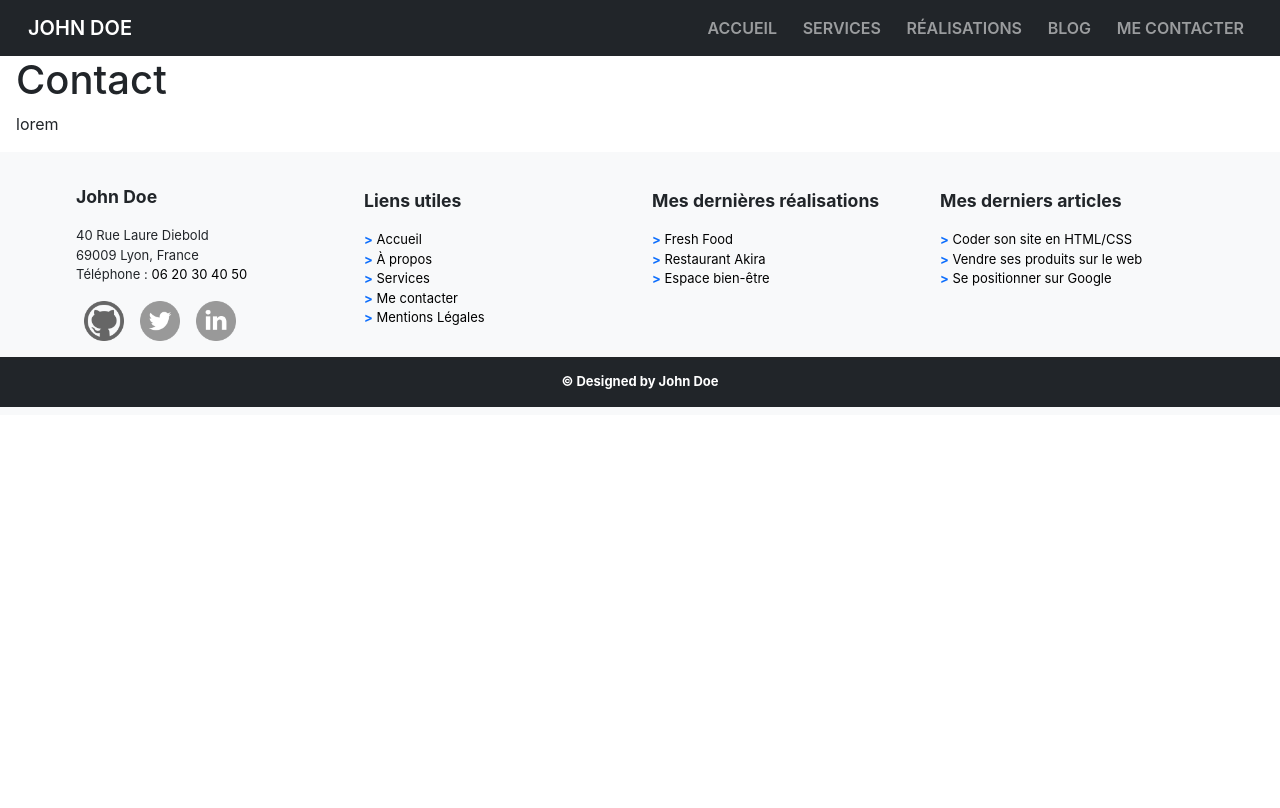
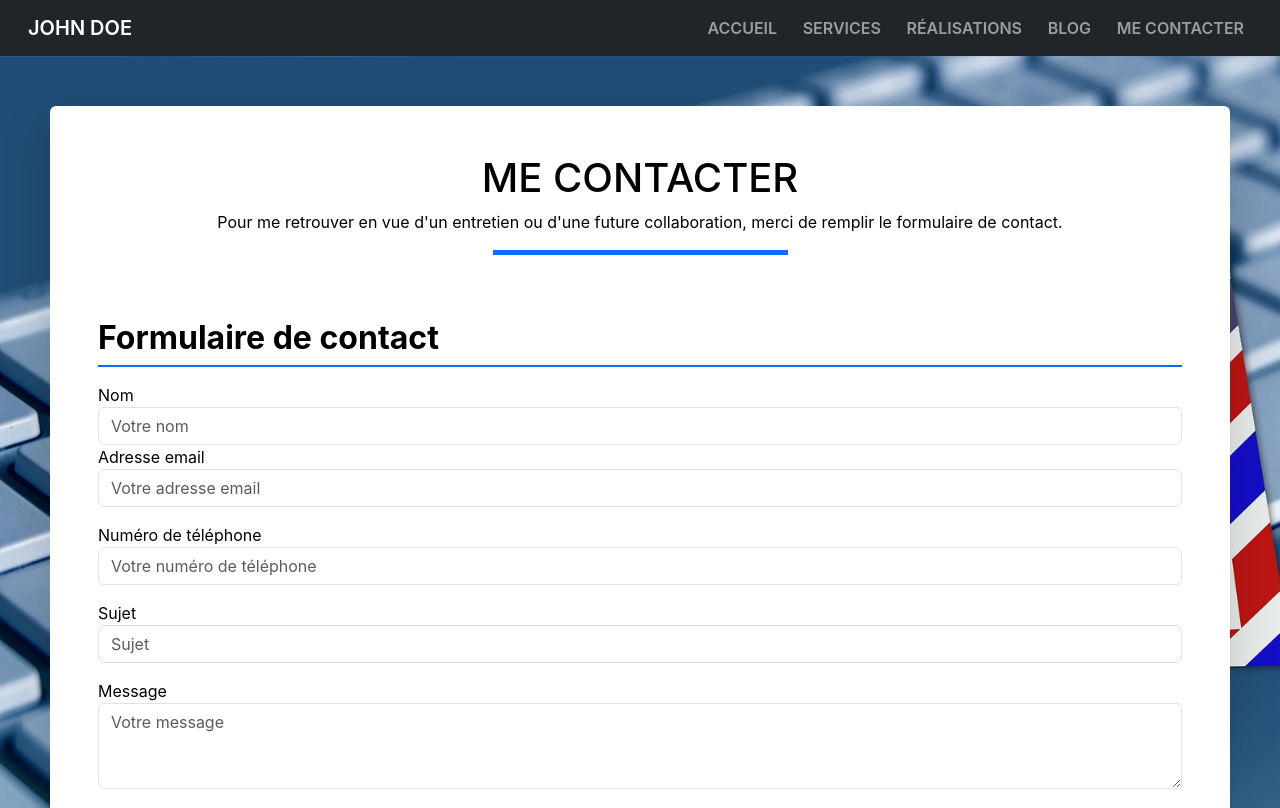
Before and after one commit to lc0362/react-johndoe, a React (Create React App) app: page /contact in a window 1280 px wide. Shown: the top 808 px of the page. Built offline with nearby package versions, Linux system fonts and the light colour scheme.

Commit message:
changes tittles and contact

```diff
--- a/src/App.css
+++ b/src/App.css
@@ -2,8 +2,6 @@ a:hover  {
   color: rgba(255, 255, 255, 0.8) !important; /* Blanc avec transparence de 0.8 appliqué sur tous les liens du site */
 }
 
-
-
 a {
   text-decoration: none; /* Tous les liens du site ne sont pas soulignés*/
 }
--- a/src/components/Footer.jsx
+++ b/src/components/Footer.jsx
@@ -32,7 +32,7 @@ function Footer() {
             <p className="title fw-bold">Liens utiles</p>
             <ul className="list-unstyled ">
               <li><span className="text-primary fw-bold">&gt;</span><a href="/" className='text-black'> Accueil</a></li>
-              <li><span className="text-primary fw-bold">&gt;</span><a href="/"className='text-black'> À propos</a></li>
+              <li><span className="text-primary fw-bold">&gt;</span><a href="/#about" className='text-black'> À propos</a></li>
               <li><span className="text-primary fw-bold">&gt;</span><a href="/services" className='text-black'> Services</a></li>
               <li><span className="text-primary fw-bold">&gt;</span><a href="/contact" className='text-black'> Me contacter</a></li>
               <li><span className="text-primary fw-bold">&gt;</span><a href="/mentionslegales" className='text-black'> Mentions Légales</a></li>
--- a/src/pages/Blog.jsx
+++ b/src/pages/Blog.jsx
@@ -1,10 +1,43 @@
-import React from 'react';
+import React, { useState, useEffect } from 'react';
 
 function Blog() {
+  const [backgroundImage, setBackgroundImage] = useState('/banner-mobile.jpg');
+
+  const handleResize = () => {
+    const width = window.innerWidth;
+    if (width < 768) {
+      setBackgroundImage('/banner-mobile.jpg');
+    } else if (width < 992) {
+      setBackgroundImage('/banner-tablette.jpg');
+    } else {
+      setBackgroundImage('/banner.jpg');
+    }
+  };
+
+  useEffect(() => {
+    handleResize();
+    window.addEventListener('resize', handleResize);
+    return () => window.removeEventListener('resize', handleResize);
+  }, []);
+
   return (
-    <div  className="px-3">
-      <h1>Blog</h1>
-      <p>Bienvenue sur le blog !</p>
+    <div>
+      <section
+        style={{
+          backgroundImage: `url(${backgroundImage})`,
+          backgroundSize: 'cover',
+          backgroundPosition: 'center',
+          padding: '50px',
+          textAlign: 'center',
+          color: 'white'
+        }}
+      >
+      </section>
+
+      <h1 className='text-uppercase text-center my-3'>Blog</h1>
+      <p className='text-center '>Retrouvez ici quelques articles sur le développement web.</p>
+      <div className='bg-primary mb-5 w-25 mx-auto' style={{ height: '5px' }}></div>
+      <p>lorem</p>
     </div>
   );
 }
--- a/src/pages/Contact.jsx
+++ b/src/pages/Contact.jsx
@@ -1,12 +1,75 @@
-import React from 'react';
+import React, { useState, useEffect } from 'react';
 
 function Contact() {
+
+
   return (
-    <div  className="px-3">
-      <h1>Contact</h1>
-      <p>lorem</p>
+    <div>
+<section
+  style={{
+    backgroundImage: `url('/contact-bg.jpg')`, // Chemin vers l'image dans le dossier public
+    backgroundSize: 'cover',
+    backgroundPosition: 'center',
+    padding: '50px',
+    color: 'black'
+  }}
+>
+<div className='shadow-lg bg-white rounded pb-5'>
+
+
+
+      <h1 className='text-uppercase text-center pt-5'>Me contacter</h1>
+      <p className='text-center '>Pour me retrouver en vue d'un entretien ou d'une future collaboration, merci de remplir le formulaire de contact.</p>
+      <div className='bg-primary mb-5 w-25 mx-auto' style={{ height: '5px' }}></div>
+
+
+      <div className='py-3 px-5'>
+        <h2 className=" fw-bold" id="form">Formulaire de contact</h2>
+      <div className='bg-primary' style={{ height: '2px' }}></div>
+      </div>
+
+
+<div>
+
+
+<form className='px-5 '>
+              <div className="form-group  ">
+                <label htmlFor="name">Nom</label>
+                <input type='text' className="form-control" id="name" placeholder="Votre nom" />
+              </div>
+
+              <div className="form-group mb-3">
+                <label htmlFor="email">Adresse email</label>
+                <input type="email" className="form-control" id="email" placeholder="Votre adresse email" />
+              </div>
+
+              <div className="form-group mb-3">
+                <label htmlFor="tel">Numéro de téléphone</label>
+                <input type="number" min="1" max="10" className="form-control" id="tel" placeholder="Votre numéro de téléphone" />
+              </div>
+
+              <div className="form-group mb-3">
+                <label htmlFor="subject">Sujet</label>
+                <input type='text' className="form-control" id="subject" placeholder="Sujet" />
+              </div>
+
+              <div className="form-group mb-4">
+                <label htmlFor="message">Message</label>
+                <textarea className="form-control" id="message" rows="3" placeholder="Votre message"></textarea>
+              </div>
+
+              <button type="submit" className="btn btn-primary w-100">Envoyer</button>
+            </form>
+
+
+</div>
+
+
+</div>
+      </section>
     </div>
   );
 }
 
+
 export default Contact;
--- a/src/pages/Home.jsx
+++ b/src/pages/Home.jsx
@@ -2,7 +2,7 @@ import React, { useEffect, useState } from 'react';
 import './Home.css';
 
 function Home() {
-  const [backgroundImage, setBackgroundImage] = useState('/banner-mobile.jpg');
+  const [backgroundImage, setBackgroundImage] = useState('/hero-bg-mobile.jpg');
 
   const handleResize = () => {
     const width = window.innerWidth;
--- a/src/pages/MentionsLegales.jsx
+++ b/src/pages/MentionsLegales.jsx
@@ -5,7 +5,11 @@ function MentionsLegales() {
 
 
     <div className="px-3">
-      <h1>Mentions légales</h1>
+
+      <h1 className='text-uppercase text-center my-3'>Mentions légales</h1>
+      <div className='bg-primary mb-5 w-25 mx-auto' style={{ height: '5px' }}></div>
+
+
       <div className="accordion" id="accordionExample">
 
         {/* Section 1: Éditeur du site */}
--- a/src/pages/Realisations.jsx
+++ b/src/pages/Realisations.jsx
@@ -1,9 +1,42 @@
-import React from 'react';
+import React, { useState, useEffect } from 'react';
 
 function Realisations() {
+  const [backgroundImage, setBackgroundImage] = useState('/banner-mobile.jpg');
+
+  const handleResize = () => {
+    const width = window.innerWidth;
+    if (width < 768) {
+      setBackgroundImage('/banner-mobile.jpg');
+    } else if (width < 992) {
+      setBackgroundImage('/banner-tablette.jpg');
+    } else {
+      setBackgroundImage('/banner.jpg');
+    }
+  };
+
+  useEffect(() => {
+    handleResize();
+    window.addEventListener('resize', handleResize);
+    return () => window.removeEventListener('resize', handleResize);
+  }, []);
+
   return (
-    <div className="px-3">
-      <h1>Réalisations</h1>
+    <div>
+      <section
+        style={{
+          backgroundImage: `url(${backgroundImage})`,
+          backgroundSize: 'cover',
+          backgroundPosition: 'center',
+          padding: '50px',
+          textAlign: 'center',
+          color: 'white'
+        }}
+      >
+      </section>
+
+      <h1 className='text-uppercase text-center my-3'>Portfolio</h1>
+      <p className='text-center '>Voici quelques-unes de mes réalisations.</p>
+      <div className='bg-primary mb-5 w-25 mx-auto' style={{ height: '5px' }}></div>
       <p>lorem</p>
     </div>
   );
--- a/src/pages/Services.jsx
+++ b/src/pages/Services.jsx
@@ -1,9 +1,42 @@
-import React from 'react';
+import React, { useState, useEffect } from 'react';
 
 function Services() {
+  const [backgroundImage, setBackgroundImage] = useState('/banner-mobile.jpg');
+
+  const handleResize = () => {
+    const width = window.innerWidth;
+    if (width < 768) {
+      setBackgroundImage('/banner-mobile.jpg');
+    } else if (width < 992) {
+      setBackgroundImage('/banner-tablette.jpg');
+    } else {
+      setBackgroundImage('/banner.jpg');
+    }
+  };
+
+  useEffect(() => {
+    handleResize();
+    window.addEventListener('resize', handleResize);
+    return () => window.removeEventListener('resize', handleResize);
+  }, []);
+
   return (
-    <div className="px-3">
-      <h1>Services</h1>
+    <div>
+      <section
+        style={{
+          backgroundImage: `url(${backgroundImage})`,
+          backgroundSize: 'cover',
+          backgroundPosition: 'center',
+          padding: '50px',
+          textAlign: 'center',
+          color: 'white'
+        }}
+      >
+      </section>
+
+      <h1 className='text-uppercase text-center my-3'>Mon offre de services</h1>
+      <p className='text-center '>Voici les prestations sur lesquelles je peux intervenir.</p>
+      <div className='bg-primary mb-5 w-25 mx-auto' style={{ height: '5px' }}></div>
       <p>lorem</p>
     </div>
   );
```
